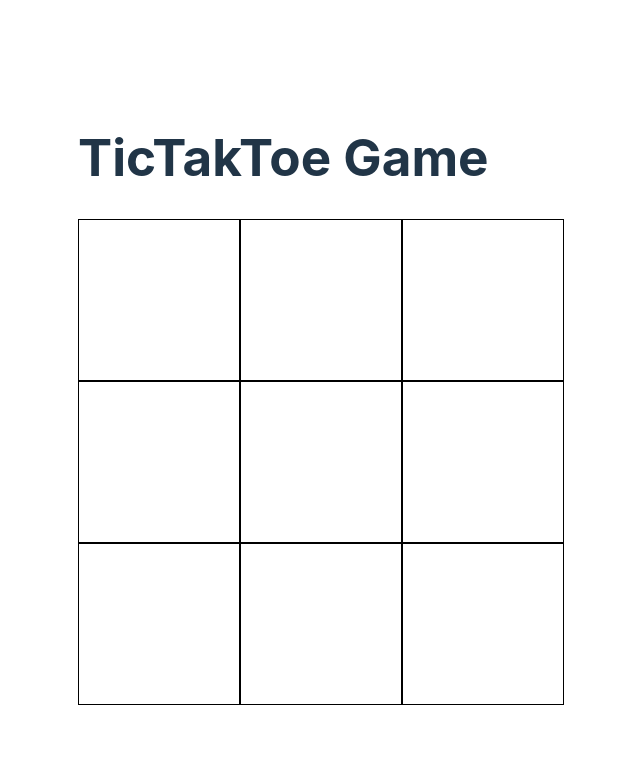
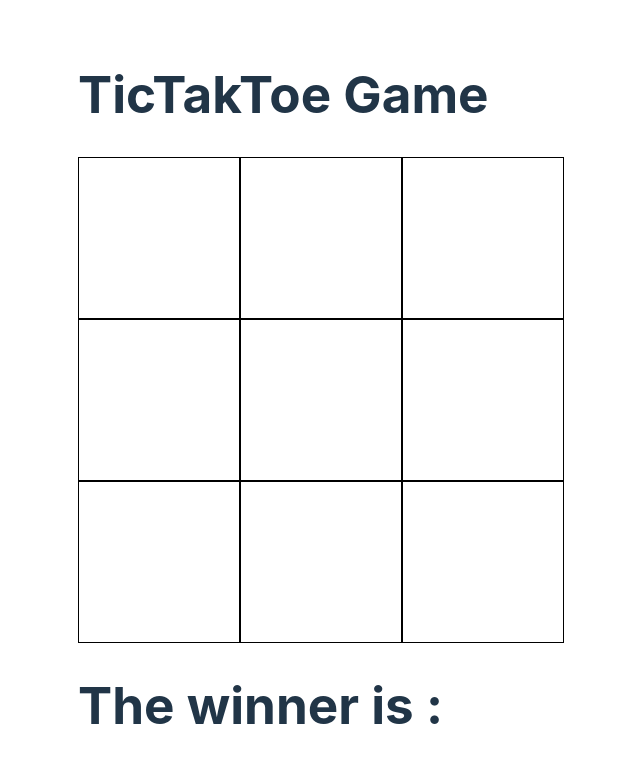
Before and after one commit to Gopi2301/movie-app, a React (Vite) app: page / in a window 1280 px wide. Shown: the top 762 px of the page, without its empty margins (319-959 px from the left). Built offline with nearby package versions, Linux system fonts and the light colour scheme.

Commit message:
displayed winner functionality

```diff
--- a/src/TicTakToe.jsx
+++ b/src/TicTakToe.jsx
@@ -1,25 +1,60 @@
 import { useState } from "react";
+
+
 export function TicTakToe() {
-  const board = [null,null,null,null,null,null,null,null,null]
+  const [board,setBoard] = useState([null,null,null,null,null,null,null,null,null])
+  const [isXturn, setXturn]=useState(true)
+  const HandleClick =(index)=>{
+console.log(index)
+const boardCopy = [...board]
+boardCopy[index]=  isXturn ? "X" : "O"
+setBoard(boardCopy)
+setXturn(!isXturn)
+  }
+  const decideWinner=(board)=>{
+    const lines =[
+      [0,1,2],
+      [3.4,5],
+      [6,7,8],
+      [0,3,6],
+      [1,4,7],
+      [2,5,8],
+      [0,4,8],
+      [2,4,6],
+  ]
+  for (let i = 0; i < lines.length; i++) {
+    const [a,b,c] = lines[i];
+    if (board[a]!== null && board[a]=== board[b] && board[b]===board[c]){
+      console.log("Winner", board[a]);
+      return board[a]
+    }
+  }
+  return null;
+
+  }
+  const winner = decideWinner(board)
   return (
     <div>
       <h1>TicTakToe Game</h1>
       <div className="board">
         {board.map((ele, index)=>(
-     <GameBox key={index}/>
+     <GameBox key={index} val={ele} onPlayerClick={()=>HandleClick(index)} />
       ))}
       </div>
+      <h1>The winner is : {winner}</h1>
     </div>
   );
 }
-function GameBox(){
-  const  [val, setval] = useState("")
-  // const value = {val ? "X" : "O",}
+function GameBox({val, onPlayerClick}){
+  // const  [val, setval] = useState("")
+
   const styles = {
     color: val == "X" ? "green" : "red",
   }
   return (
-    <div style= {styles} onClick={()=>setval("X")} className="game-box">{val}</div>
+    <div style= {styles} onClick={onPlayerClick} className="game-box">{val}</div>
 
     )
 }
+
+// decideWinner(board);
```
